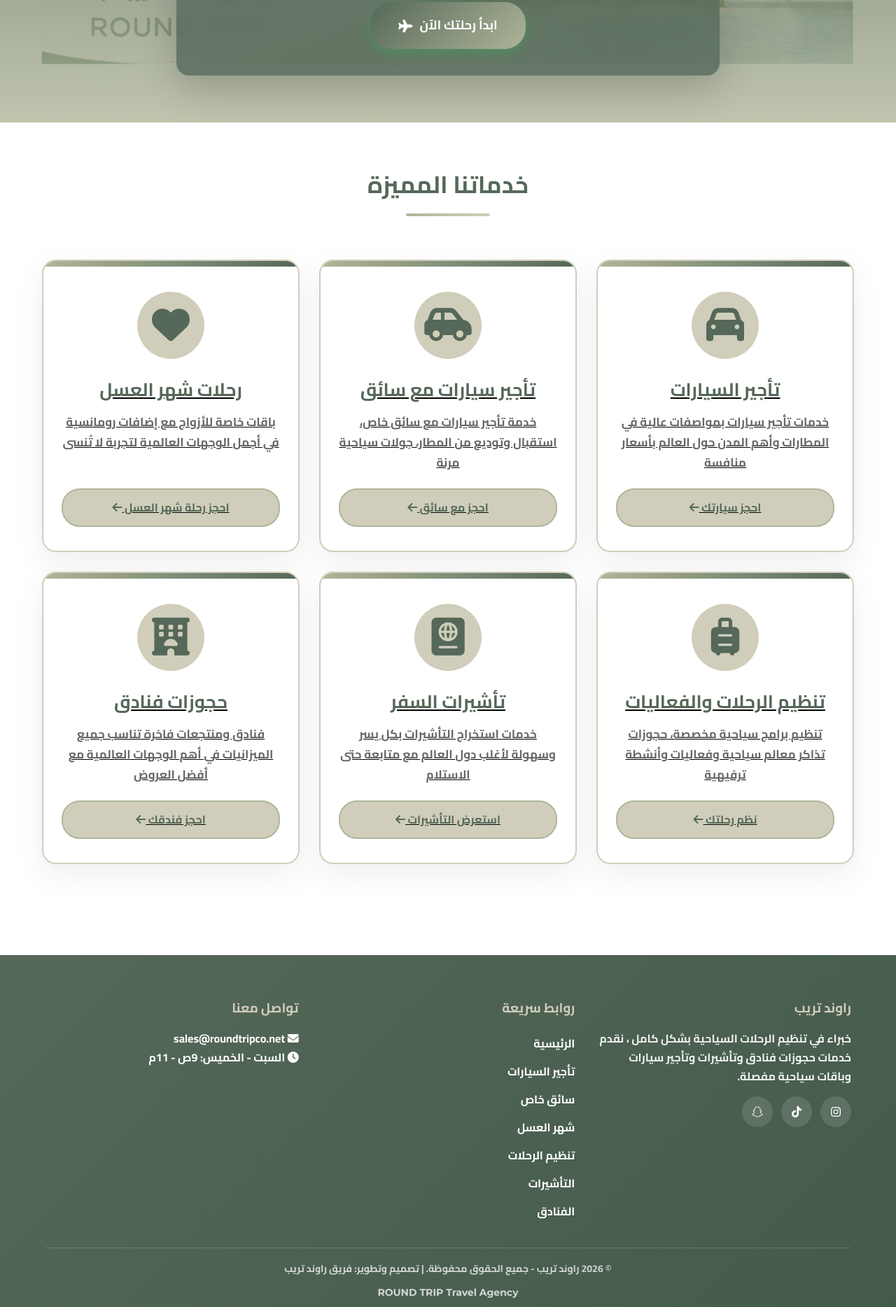
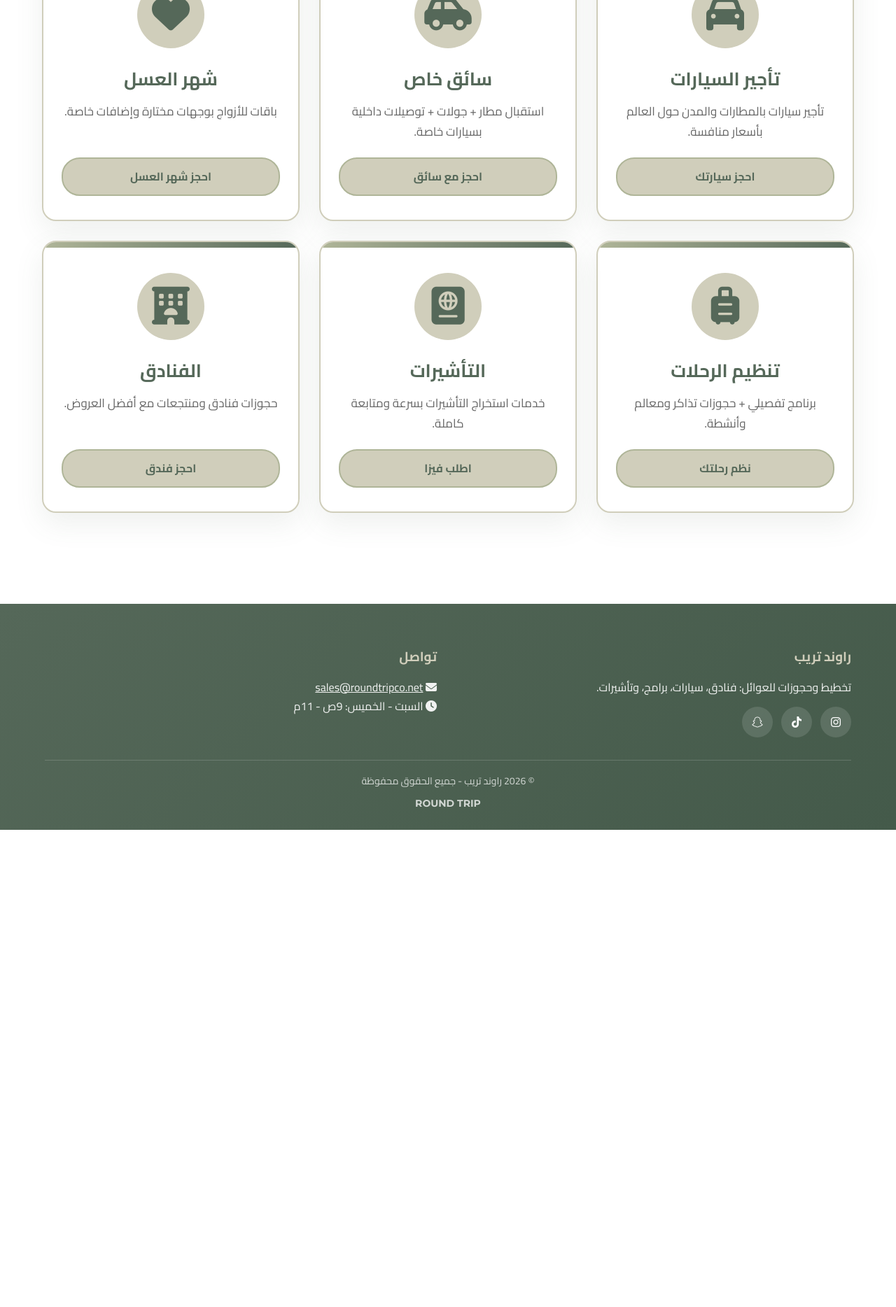
Before and after one commit to abdulrahmanazq8/roundtripnet, a plain HTML site: page index.html in a window 1280 px wide. Shown: the part 929-2797 px from the top of the page at 70% size. After the commit the page ends 2115 px from the top, so only its background shows below. Drawn offline with Linux system fonts and the light colour scheme.

Commit message:
Update index.html

```diff
--- a/index.html
+++ b/index.html
@@ -1,118 +1,108 @@
-<!DOCTYPE html>
-<html dir="rtl" lang="ar">
+<!doctype html>
+<html lang="ar" dir="rtl">
 <head>
-  <meta charset="UTF-8" />
-  <meta name="viewport" content="width=device-width, initial-scale=1.0" />
-  <title>راوند تريب - لتنظيم الرحلات السياحية</title>
+  <meta charset="utf-8" />
+  <meta name="viewport" content="width=device-width,initial-scale=1" />
+  <title>راوند تريب - Round Trip</title>
 
   <link rel="preconnect" href="https://fonts.googleapis.com">
   <link rel="preconnect" href="https://fonts.gstatic.com" crossorigin>
-  <link href="https://fonts.googleapis.com/css2?family=Cairo:wght@700&family=Montserrat:wght@700&display=swap" rel="stylesheet">
+  <link href="https://fonts.googleapis.com/css2?family=Cairo:wght@400;700&family=Montserrat:wght@700&display=swap" rel="stylesheet">
   <link rel="stylesheet" href="https://cdnjs.cloudflare.com/ajax/libs/font-awesome/6.4.0/css/all.min.css">
 
-  <!-- CSS الرئيسي -->
-  <link rel="stylesheet" href="assets/css/style.css?v=1">
+  <link rel="stylesheet" href="assets/css/style.css?v=1" />
 </head>
 
 <body>
-  <!-- الهيدر -->
   <header class="header">
-    <a class="logo-container" href="index.html" style="text-decoration:none;">
+    <div class="logo-container" onclick="window.location.href='index.html'">
       <img src="assets/logo.png" alt="شعار راوند تريب" class="logo" onerror="this.style.display='none'">
-
       <div class="company-info">
         <div class="company-name-ar">راوند تريب</div>
         <div class="company-name-en english-font">ROUND TRIP</div>
         <div class="company-tagline">رحلات لا تُنسى، تجارب استثنائية</div>
       </div>
-    </a>
+    </div>
+
+    <nav class="nav">
+      <a href="services/car-rental.html">تأجير السيارات</a>
+      <a href="services/driver/">سائق خاص</a>
+      <a href="services/honeymoon/">شهر العسل</a>
+      <a href="services/tours/">تنظيم الرحلات</a>
+      <a href="services/visa/">التأشيرات</a>
+      <a href="services/hotels/">الفنادق</a>
+    </nav>
 
     <div class="contact-header">
-      <div class="whatsapp-btn pulse" onclick="openWhatsApp('96565750302')">
+      <a class="whatsapp-btn" href="https://wa.me/96565750302" target="_blank" rel="noopener">
         <i class="fab fa-whatsapp"></i> تواصل عبر واتساب
-      </div>
-
-      <div class="phone-numbers-container">
-        <div class="phone-number" onclick="openWhatsApp('96565750302')">
-          <img src="https://flagcdn.com/w20/kw.png" class="flag-icon" alt="علم الكويت">
-          <a href="https://wa.me/96565750302" target="_blank" rel="noopener">+965 65750302</a>
-        </div>
-
-        <div class="phone-number" onclick="openWhatsApp('966569425758')">
-          <img src="https://flagcdn.com/w20/sa.png" class="flag-icon" alt="علم السعودية">
-          <a href="https://wa.me/966569425758" target="_blank" rel="noopener">+966 569425758</a>
-        </div>
-      </div>
+      </a>
     </div>
   </header>
 
-  <!-- البانر -->
   <section class="banner">
     <div class="banner-content">
       <h1>استمتع برحلتك مع راوند تريب</h1>
-      <p>نخطط لرحلاتك بدقة فائقة، نضمن لك راحة تامة وتجربة سفر استثنائية تتناسب مع تطلعاتك وميزانيتك</p>
-      <a href="#services" class="whatsapp-btn"
-         style="background: linear-gradient(135deg, var(--olive-dark), var(--sage-green)); padding: 18px 40px; font-size: 18px;">
-        ابدأ رحلتك الآن <i class="fas fa-plane"></i>
+      <p>نخطط لرحلاتك بدقة… ونرتب لك كل شي من تأجير سيارات وفنادق وتأشيرات وبرامج.</p>
+      <a class="whatsapp-btn" href="#services" style="background:linear-gradient(135deg,var(--olive-dark),var(--sage-green));">
+        ابدأ الحين <i class="fas fa-plane"></i>
       </a>
     </div>
   </section>
 
-  <!-- الخدمات -->
-  <div class="container" id="services">
-    <h2 class="section-title">خدماتنا المميزة</h2>
+  <main class="container" id="services">
+    <h2 class="section-title">خدماتنا</h2>
 
     <div class="services">
-      <a class="service-card" href="services/car-rental.html">
+      <div class="service-card" onclick="window.location.href='services/car-rental.html'">
         <div class="service-icon"><i class="fas fa-car"></i></div>
         <h3>تأجير السيارات</h3>
-        <div class="service-description">خدمات تأجير سيارات بمواصفات عالية في المطارات وأهم المدن حول العالم بأسعار منافسة</div>
-        <span class="service-link">احجز سيارتك <i class="fas fa-arrow-left"></i></span>
-      </a>
+        <div class="service-description">تأجير سيارات بالمطارات والمدن حول العالم بأسعار منافسة.</div>
+        <a class="service-link" href="services/car-rental.html">احجز سيارتك</a>
+      </div>
 
-      <a class="service-card" href="services/driver/index.html">
+      <div class="service-card" onclick="window.location.href='services/driver/'">
         <div class="service-icon"><i class="fas fa-car-side"></i></div>
-        <h3>تأجير سيارات مع سائق</h3>
-        <div class="service-description">خدمة تأجير سيارات مع سائق خاص، استقبال وتوديع من المطار، جولات سياحية مرنة</div>
-        <span class="service-link">احجز مع سائق <i class="fas fa-arrow-left"></i></span>
-      </a>
+        <h3>سائق خاص</h3>
+        <div class="service-description">استقبال مطار + جولات + توصيلات داخلية بسيارات خاصة.</div>
+        <a class="service-link" href="services/driver/">احجز مع سائق</a>
+      </div>
 
-      <a class="service-card" href="services/honeymoon/index.html">
+      <div class="service-card" onclick="window.location.href='services/honeymoon/'">
         <div class="service-icon"><i class="fas fa-heart"></i></div>
-        <h3>رحلات شهر العسل</h3>
-        <div class="service-description">باقات خاصة للأزواج مع إضافات رومانسية في أجمل الوجهات العالمية لتجربة لا تُنسى</div>
-        <span class="service-link">احجز رحلة شهر العسل <i class="fas fa-arrow-left"></i></span>
-      </a>
+        <h3>شهر العسل</h3>
+        <div class="service-description">باقات للأزواج بوجهات مختارة وإضافات خاصة.</div>
+        <a class="service-link" href="services/honeymoon/">احجز شهر العسل</a>
+      </div>
 
-      <a class="service-card" href="services/tours/index.html">
+      <div class="service-card" onclick="window.location.href='services/tours/'">
         <div class="service-icon"><i class="fas fa-suitcase-rolling"></i></div>
-        <h3>تنظيم الرحلات والفعاليات</h3>
-        <div class="service-description">تنظيم برامج سياحية مخصصة، حجوزات تذاكر معالم سياحية وفعاليات وأنشطة ترفيهية</div>
-        <span class="service-link">نظم رحلتك <i class="fas fa-arrow-left"></i></span>
-      </a>
+        <h3>تنظيم الرحلات</h3>
+        <div class="service-description">برنامج تفصيلي + حجوزات تذاكر ومعالم وأنشطة.</div>
+        <a class="service-link" href="services/tours/">نظم رحلتك</a>
+      </div>
 
-      <a class="service-card" href="services/visa/index.html">
+      <div class="service-card" onclick="window.location.href='services/visa/'">
         <div class="service-icon"><i class="fas fa-passport"></i></div>
-        <h3>تأشيرات السفر</h3>
-        <div class="service-description">خدمات استخراج التأشيرات بكل يسر وسهولة لأغلب دول العالم مع متابعة حتى الاستلام</div>
-        <span class="service-link">استعرض التأشيرات <i class="fas fa-arrow-left"></i></span>
-      </a>
+        <h3>التأشيرات</h3>
+        <div class="service-description">خدمات استخراج التأشيرات بسرعة ومتابعة كاملة.</div>
+        <a class="service-link" href="services/visa/">اطلب فيزا</a>
+      </div>
 
-      <a class="service-card" href="services/hotels/index.html">
+      <div class="service-card" onclick="window.location.href='services/hotels/'">
         <div class="service-icon"><i class="fas fa-hotel"></i></div>
-        <h3>حجوزات فنادق</h3>
-        <div class="service-description">فنادق ومنتجعات فاخرة تناسب جميع الميزانيات في أهم الوجهات العالمية مع أفضل العروض</div>
-        <span class="service-link">احجز فندقك <i class="fas fa-arrow-left"></i></span>
-      </a>
+        <h3>الفنادق</h3>
+        <div class="service-description">حجوزات فنادق ومنتجعات مع أفضل العروض.</div>
+        <a class="service-link" href="services/hotels/">احجز فندق</a>
+      </div>
     </div>
-  </div>
+  </main>
 
-  <!-- الفوتر -->
   <footer class="footer">
     <div class="footer-content">
       <div class="footer-section">
         <h3>راوند تريب</h3>
-        <p>خبراء في تنظيم الرحلات السياحية بشكل كامل ، نقدم خدمات حجوزات فنادق وتأشيرات وتأجير سيارات وباقات سياحية مفصلة.</p>
+        <p>تخطيط وحجوزات للعوائل: فنادق، سيارات، برامج، وتأشيرات.</p>
         <div class="social-icons">
           <a href="https://www.instagram.com/roundtripco" target="_blank" rel="noopener"><i class="fab fa-instagram"></i></a>
           <a href="https://www.tiktok.com/@roundtripco" target="_blank" rel="noopener"><i class="fab fa-tiktok"></i></a>
@@ -121,38 +111,18 @@
       </div>
 
       <div class="footer-section">
-        <h3>روابط سريعة</h3>
-        <ul style="list-style: none; line-height: 2.5;">
-          <li><a href="index.html" style="color: white; text-decoration: none;">الرئيسية</a></li>
-          <li><a href="services/car-rental.html" style="color: white; text-decoration: none;">تأجير السيارات</a></li>
-          <li><a href="services/driver/index.html" style="color: white; text-decoration: none;">سائق خاص</a></li>
-          <li><a href="services/honeymoon/index.html" style="color: white; text-decoration: none;">شهر العسل</a></li>
-          <li><a href="services/tours/index.html" style="color: white; text-decoration: none;">تنظيم الرحلات</a></li>
-          <li><a href="services/visa/index.html" style="color: white; text-decoration: none;">التأشيرات</a></li>
-          <li><a href="services/hotels/index.html" style="color: white; text-decoration: none;">الفنادق</a></li>
-        </ul>
-      </div>
-
-      <div class="footer-section footer-contact">
-        <h3>تواصل معنا</h3>
-        <div class="footer-contact-item">
-          <i class="fas fa-envelope"></i>
-          <span><a href="mailto:sales@roundtripco.net" style="color: white; text-decoration: none;">sales@roundtripco.net</a></span>
-        </div>
-        <div class="footer-contact-item">
-          <i class="fas fa-clock"></i>
-          <span>السبت - الخميس: 9ص - 11م</span>
-        </div>
+        <h3>تواصل</h3>
+        <p><i class="fas fa-envelope"></i> <a href="mailto:sales@roundtripco.net">sales@roundtripco.net</a></p>
+        <p><i class="fas fa-clock"></i> السبت - الخميس: 9ص - 11م</p>
       </div>
     </div>
 
     <div class="copyright">
-      <p>© 2026 راوند تريب - جميع الحقوق محفوظة. | تصميم وتطوير: فريق راوند تريب</p>
-      <p style="margin-top: 10px; font-size: 14px;" class="english-font">ROUND TRIP Travel Agency</p>
+      © 2026 راوند تريب - جميع الحقوق محفوظة
+      <div class="english-font" style="margin-top:8px;">ROUND TRIP</div>
     </div>
   </footer>
 
-  <!-- JS الرئيسي -->
   <script src="assets/js/main.js?v=1"></script>
 </body>
 </html>
```
